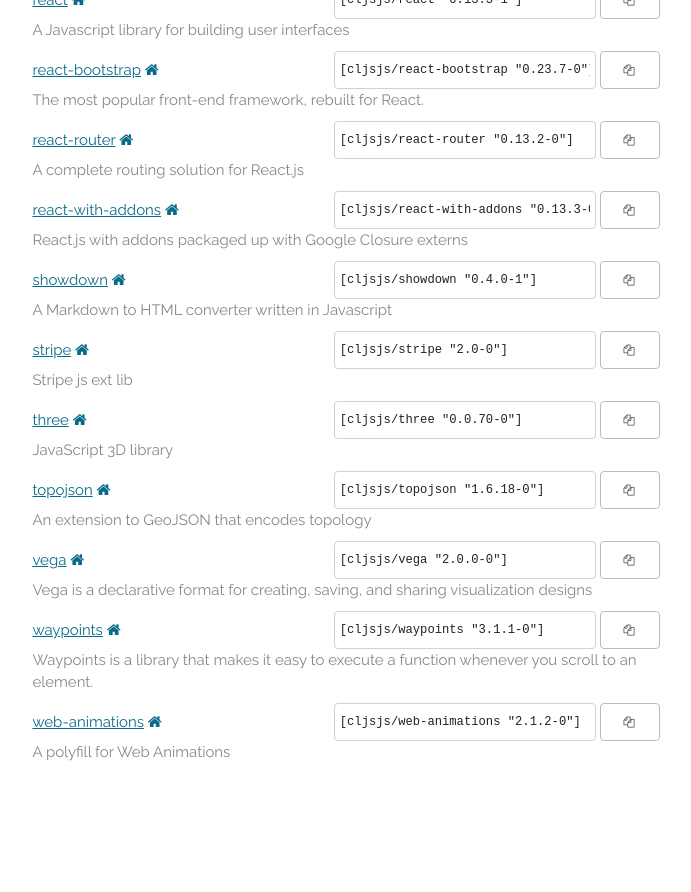
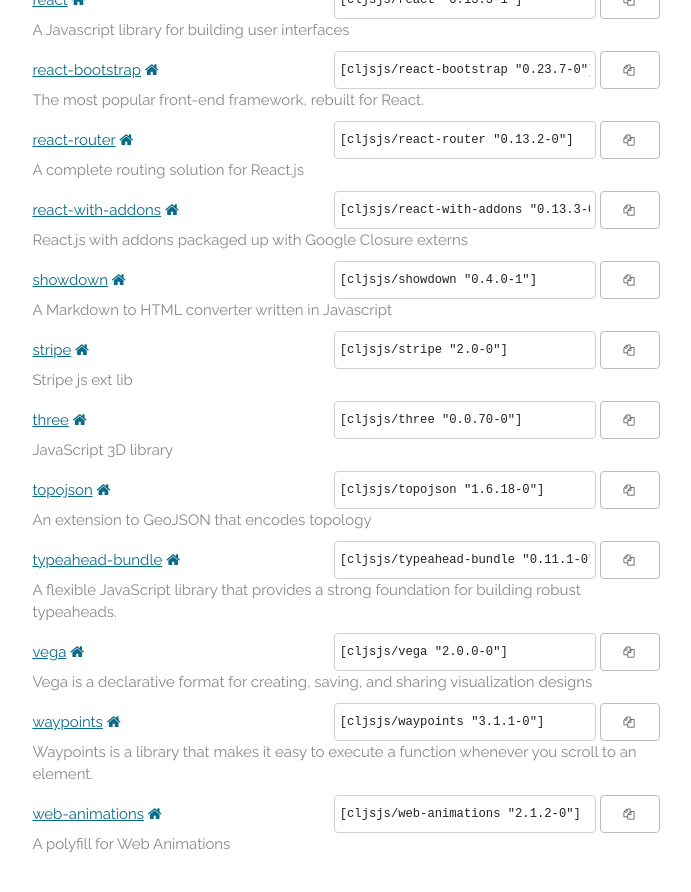
Before and after one commit to cljsjs/cljsjs.github.io, a Jekyll site: the page built from index.markdown, in a window 1280 px wide and 900 px high, scrolled down 4835 px. Shown: the top 892 px of the window, without its empty margins (294-985 px from the left). Built offline with Jekyll 4.4.1, drawn with Linux system fonts in a browser that asks for light colours; nearby versions of some CDN libraries; comment, search, counter and statistics services are not loaded; before the commit the page ends 5643 px from its top, so only the background shows below that.

Commit message:
Automatic update

```diff
--- a/_includes/packages.html
+++ b/_includes/packages.html
@@ -533,6 +533,15 @@
     <p class="description">An extension to GeoJSON that encodes topology</p>
   </li>
   <li>
+    <a href="https://clojars.org/cljsjs/typeahead-bundle">typeahead-bundle</a>
+    <a href="https://github.com/twitter/typeahead.js" target="new"><i class="fa fa-home"></i></a>
+    <span class="clojars">
+      <input type="text" value='[cljsjs/typeahead-bundle "0.11.1-0"]'/>
+      <button data-clipboard-text='[cljsjs/typeahead-bundle "0.11.1-0"]'><i class="fa fa-copy"></i></button>
+    </span>
+    <p class="description">A flexible JavaScript library that provides a strong foundation for building robust typeaheads.</p>
+  </li>
+  <li>
     <a href="https://clojars.org/cljsjs/vega">vega</a>
     <a href="https://vega.github.io/" target="new"><i class="fa fa-home"></i></a>
     <span class="clojars">
```
